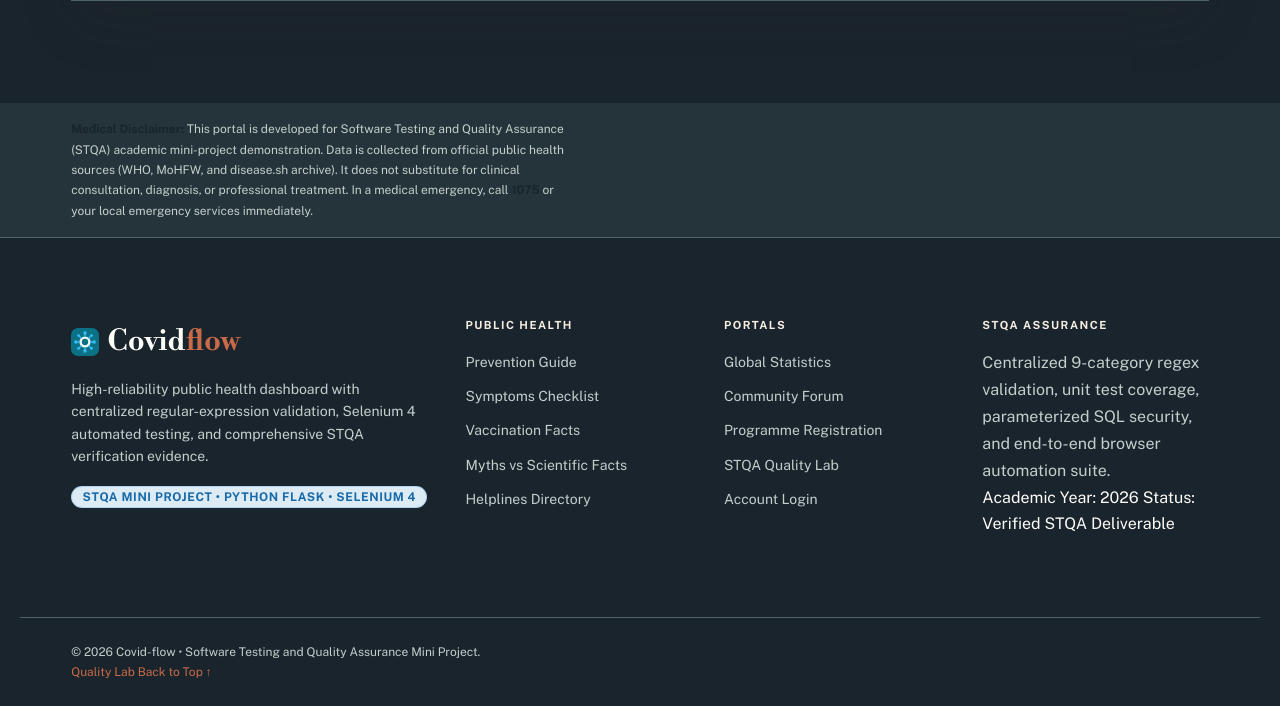
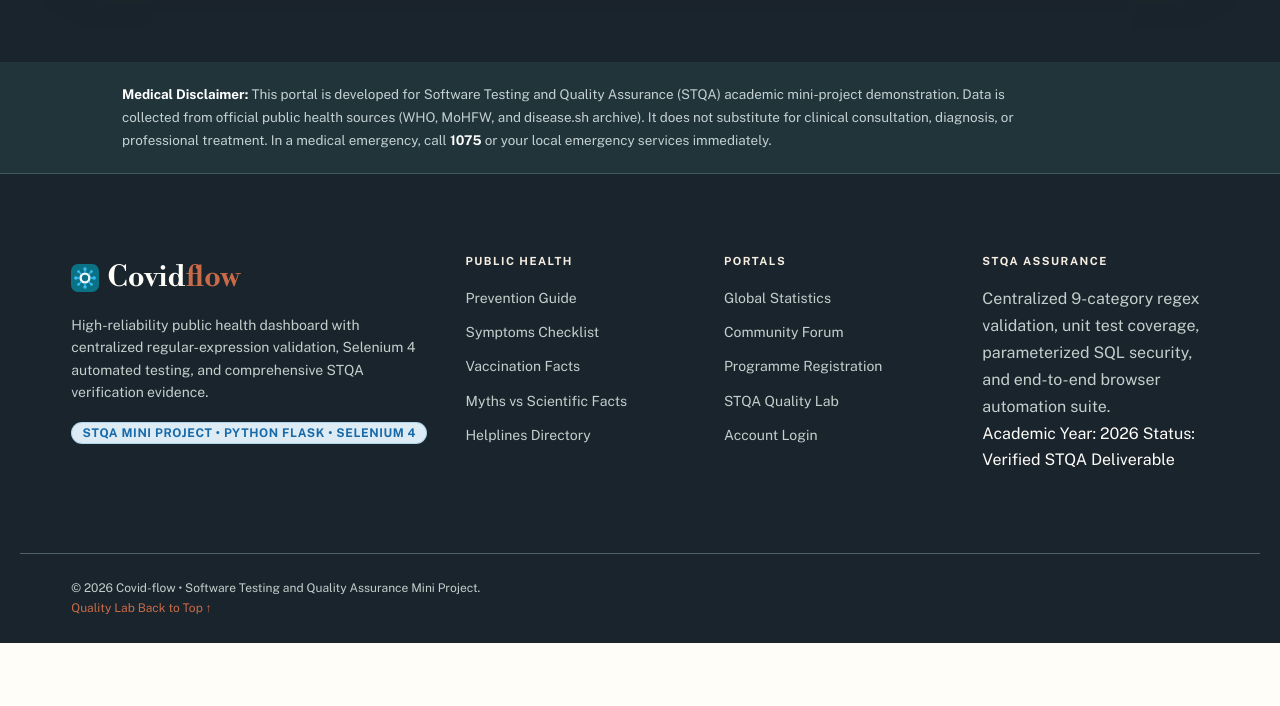
Before and after one commit to Omsongire23/Covid-flow, a Flask app: page / in a window 1280 px wide. Shown: the part 3670-4376 px from the top of the page. After the commit the page ends 4313 px from the top, so only its background shows below. Run offline with Flask 3, Linux system fonts and the light colour scheme; data comes from the database, SQL or seed files in the repository; data that the repository does not hold is empty.

Commit message:
style: update footer styles for improved layout and readability

```diff
--- a/app/static/css/editorial.css
+++ b/app/static/css/editorial.css
@@ -201,8 +201,7 @@ p { max-width: 68ch; }
 .form-control:focus { box-shadow: 0 0 0 3px var(--primary-glow); border-color: var(--primary); }
 
 .site-footer { background: var(--text); color: var(--surface); border-top: 0; margin-top: 0; }
-.footer-disclaimer-band { background: #25343a; border-bottom-color: #506168; }
-.disclaimer-inner, .footer-desc, .footer-text-sm, .footer-bottom { color: #c4cfcc; }
+.footer-desc, .footer-text-sm, .footer-bottom { color: #c4cfcc; }
 .footer-grid { padding-block: 5rem; grid-template-columns: 1.6fr 1fr 1fr 1fr; }
 .footer-brand { color: var(--surface); font-family: var(--font-heading); font-size: 1.8rem; }
 .footer-heading { color: #f7eee2; font-family: var(--font); font-size: .7rem; letter-spacing: .13em; }
--- a/app/static/css/layout.css
+++ b/app/static/css/layout.css
@@ -545,22 +545,31 @@
 }
 
 .footer-disclaimer-band {
-  background: var(--surface-2);
-  border-bottom: 1px solid var(--border);
-  padding-block: var(--space-4);
+  width: 100%;
+  background: #20343a;
+  border-bottom: 1px solid #40565d;
+  padding-block: 1.35rem;
 }
 
-.disclaimer-inner {
-  display: flex;
-  align-items: flex-start;
-  gap: var(--space-3);
-  font-size: var(--font-size-xs);
-  color: var(--text-muted);
-  line-height: 1.6;
+.footer-disclaimer-band .disclaimer-inner {
+  width: 100%;
+  max-width: 1100px;
+  margin-inline: auto;
+  padding-inline: clamp(1.25rem, 3vw, 2rem);
+  display: block;
+  font-size: 0.84rem;
+  color: #c5d0d2;
+  line-height: 1.8;
+  text-align: left;
+}
+
+.disclaimer-text {
+  max-width: 900px;
+  margin: 0;
 }
 
 .disclaimer-text strong {
-  color: var(--text);
+  color: #ffffff;
 }
 
 .footer-grid {
--- a/app/templates/base.html
+++ b/app/templates/base.html
@@ -34,18 +34,6 @@
 </head>
 <body class="page-wrapper">
   <a class="skip-link" href="#mainContent">Skip to content</a>
-  <!-- Top Announcement Bar -->
-  <aside class="announcement-bar" aria-label="Public Health Advisory">
-    <div class="container announcement-content">
-      <span>
-        <strong>National Helpline:</strong> Call <strong>1075</strong> (Toll-Free) or <strong>+91-11-23978046</strong> for COVID-19 medical assistance.
-      </span>
-      <a href="{{ url_for('public.helplines') }}" class="announcement-link">
-        View Emergency Directory &rarr;
-      </a>
-    </div>
-  </aside>
-
   <!-- Site Header -->
   <header class="site-header" id="siteHeader">
     <div class="container header-container">
```
